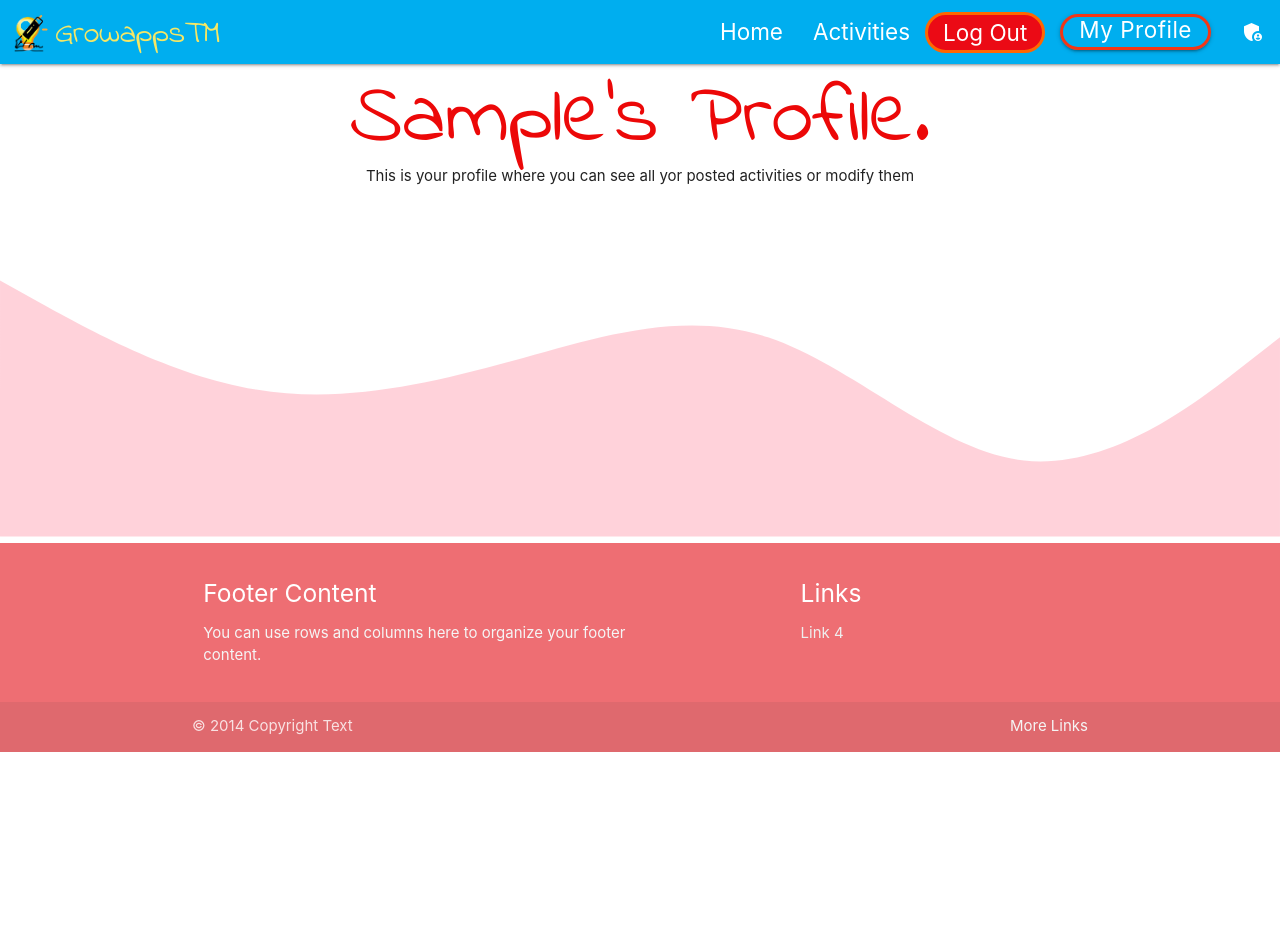
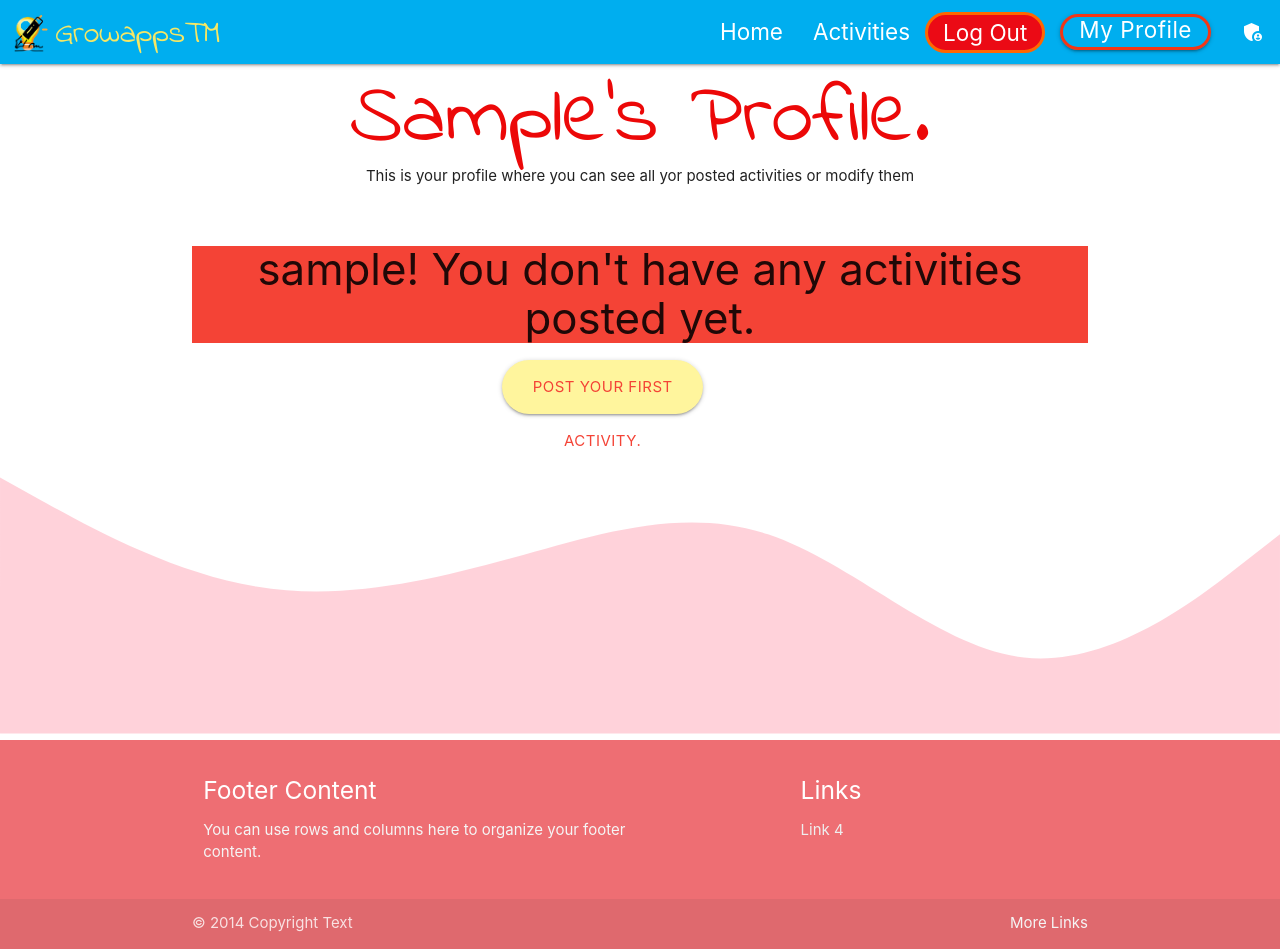
Before and after one commit to kuzGo/MS3-Project-CI, a Flask app: page /welcome/admin in a window 1280 px wide. Before the commit the page ends 752 px from the top, so only its background shows below. Run offline with Flask 2, Linux system fonts and the light colour scheme; the visitor is signed in with stand-in values (Sample User, id 1); a database or web service that is not in the repository returns one stand-in record (values such as "Sample title"); some libraries are stand-ins or nearby versions.

Commit message:
Add notification to the user's profile is no activities found

```diff
--- a/templates/welcome.html
+++ b/templates/welcome.html
@@ -4,12 +4,10 @@
 <h3 class="center-align flash-msg titles">{{ username }}'s profile.</h3>
 <p class="center-align">This is your profile where you can see all yor posted activities or modify them</p>
 
-
 <div class="container">
     <div class="section">
-     {% if uploads|length > 0 %}
         <div class="row">
-            {% for upload in uploads if session.client|lower == upload.uploaded_by|lower %}
+            {% for upload in uploads if session.client|lower == upload.uploaded_by|lower and uploads|length > 0 %}
             <div class="col s12 m6 l4">
                 <div class="card hoverable">
                     <div class="card-image waves-effect waves-block waves-light">
@@ -52,15 +50,18 @@
                 <div class="modal-footer">
                     <a href="{{ url_for('remove_activity', activity_id=upload._id) }}"
                         class="modal-close waves-effect waves-green  btn red text-darken-3"> Delete</a>
-                        <a href="{{ url_for('welcome', username=session['client']) }}" class="modal-close waves-effect waves-green  btn blue text-darken-3">
+                    <a href="{{ url_for('welcome', username=session['client']) }}"
+                        class="modal-close waves-effect waves-green  btn blue text-darken-3">
                         Do not Delete</a>
                 </div>
             </div>
-            {% endfor %}
         </div>
         {% else %}
-        <h3 class="red center-align">No Results Found</h3>
-     {% endif %}
+         <h3 class="red center-align">{{ username }}! You don't have any activities posted yet.</h3>
+            <div class="col s12 m4 offset-m3 l3 offset-l4">
+                <a href="{{ url_for('upload')}}" class="yellow lighten-3 red-text btn-large center-align">Post your first Activity.</a>
+        </div>
+        {% endfor %}
     </div>
 </div>
 
```
Lines whose indentation alone changed are shown as unchanged.
